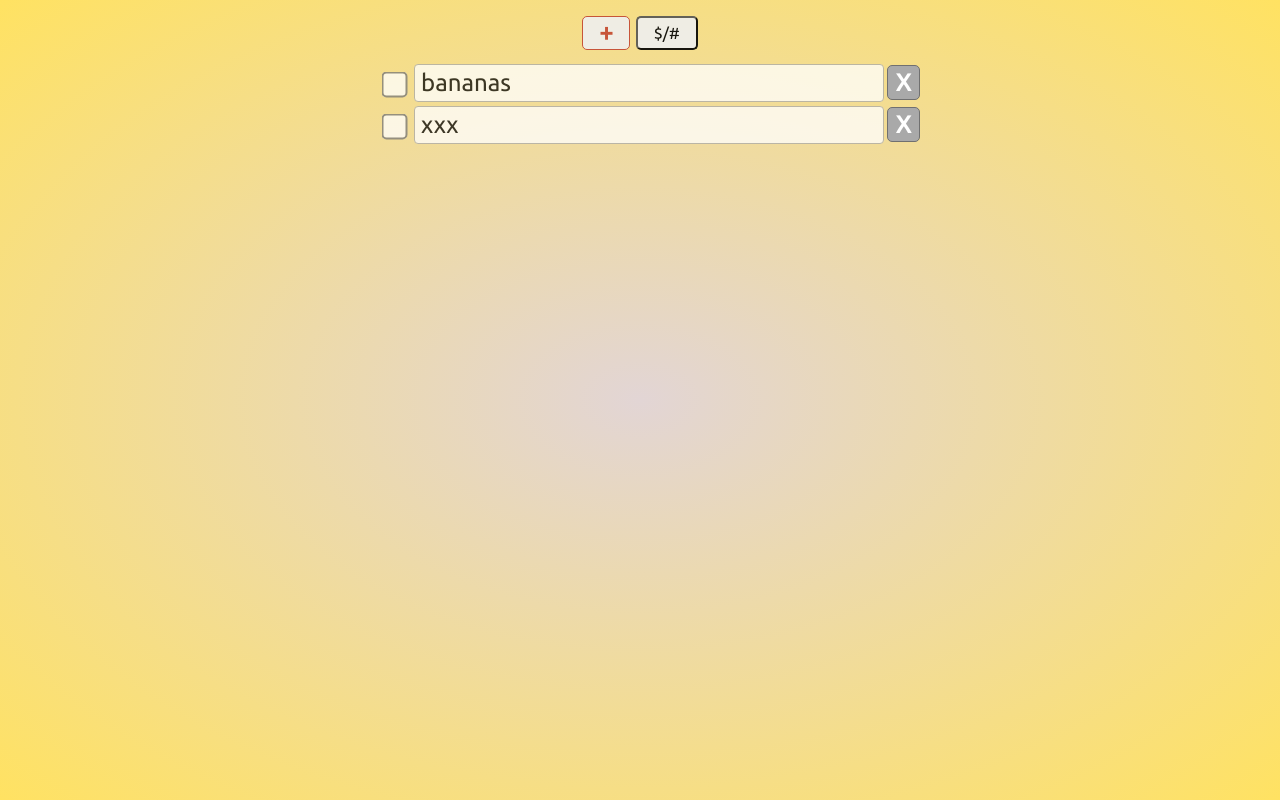
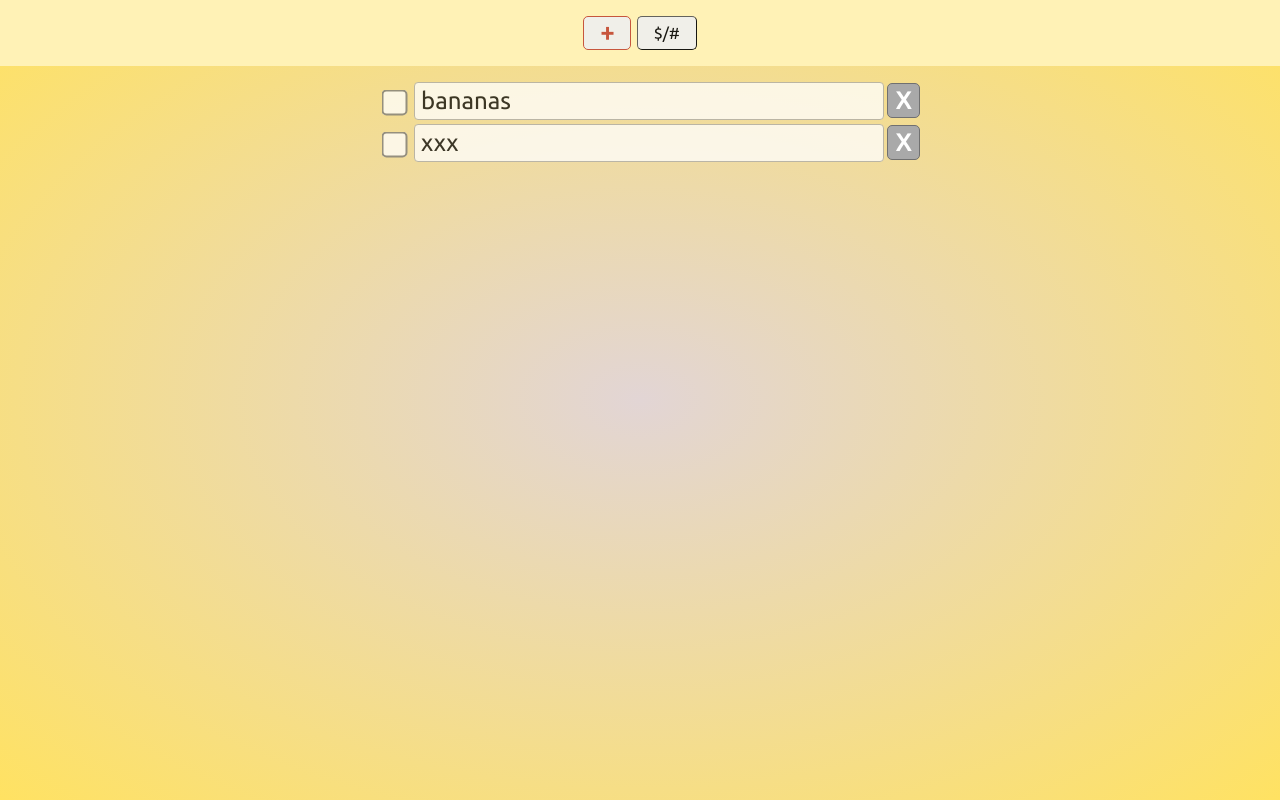
Before and after one commit to skain/shopping-vue, a Vue app: page / in a window 1280 px wide. Built offline with nearby package versions, Linux system fonts and the light colour scheme.

Commit message:
better sticky header

```diff
--- a/src/App.vue
+++ b/src/App.vue
@@ -27,25 +27,33 @@ function onPPUCClicked() {
 </script>
 
 <template>
-	<div id="addItemDiv">
+	<div id="navDiv">
 		<button type="button" class="navButton" id="addButton" @click="onNewItemClicked">+</button>
 		<button type="button" class="navButton" id="PPUCButton" @click="onPPUCClicked">$/#</button>
 	</div>
-	<div id="shoppingListContainer">
-		<ShoppingItem v-for="listItem in shoppingList.listItems" :item="listItem" :key="listItem.id"
-			@removeItemClick="(name) => onItemRemoved(name)" @itemChanged="onItemChanged" />
+	<div id="appContainer">
+		<div id="shoppingListContainer">
+			<ShoppingItem v-for="listItem in shoppingList.listItems" :item="listItem" :key="listItem.id"
+				@removeItemClick="(name) => onItemRemoved(name)" @itemChanged="onItemChanged" />
+		</div>
 	</div>
 </template>
 
 <style scoped>
-#addItemDiv {
-	position: fixed;
+#appContainer {
+	margin: auto;
+	width: var(--list-width);
+}
+
+#navDiv {
+	position: sticky;
 	top: 0;
-	left: 0;
 	display: flex;
 	justify-content: center;
 	width: 100%;
-	margin-top: 1rem;
+	padding: 1rem 0;
+	background-color: rgb(255, 242, 182);
+	z-index: 1;
 }
 
 .navButton {
@@ -64,10 +72,11 @@ function onPPUCClicked() {
 #PPUCButton {
 	font-size: 1.0rem;
 	margin-left: 6px;
+	border-width: 1px;
 }
 
 #shoppingListContainer {
-	margin-top: calc(4rem);
+	margin-top: 1rem;
 	display: grid;
 	grid-template-columns: .5fr max(275px, 36vw) 2fr;
 	row-gap: 4px;
--- a/src/assets/main.css
+++ b/src/assets/main.css
@@ -8,12 +8,10 @@ body, input, button {
 	font-size: 1.5rem;
 }
 
+body {
+	margin: 0px;
+}
 html {
 	background-image: radial-gradient(rgb(226, 213, 213), rgba(255, 208, 0, 0.616));
 	background-attachment: fixed;
 }
-
-#app {
-	margin: auto;
-	width: var(--list-width);
-}
```
